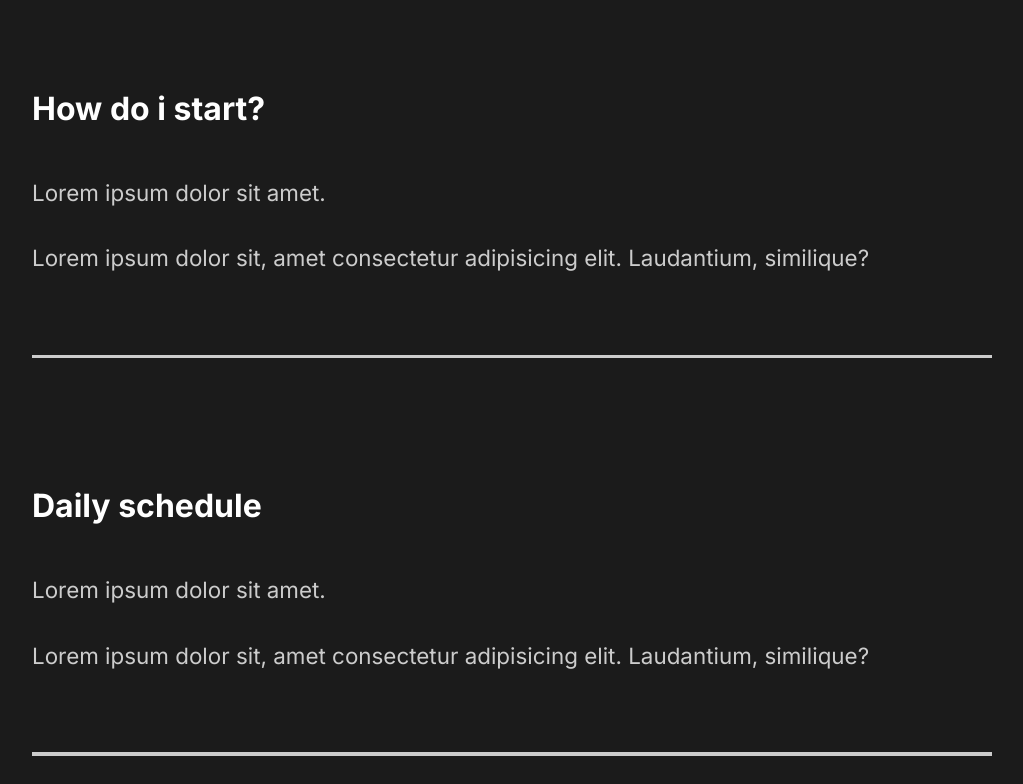
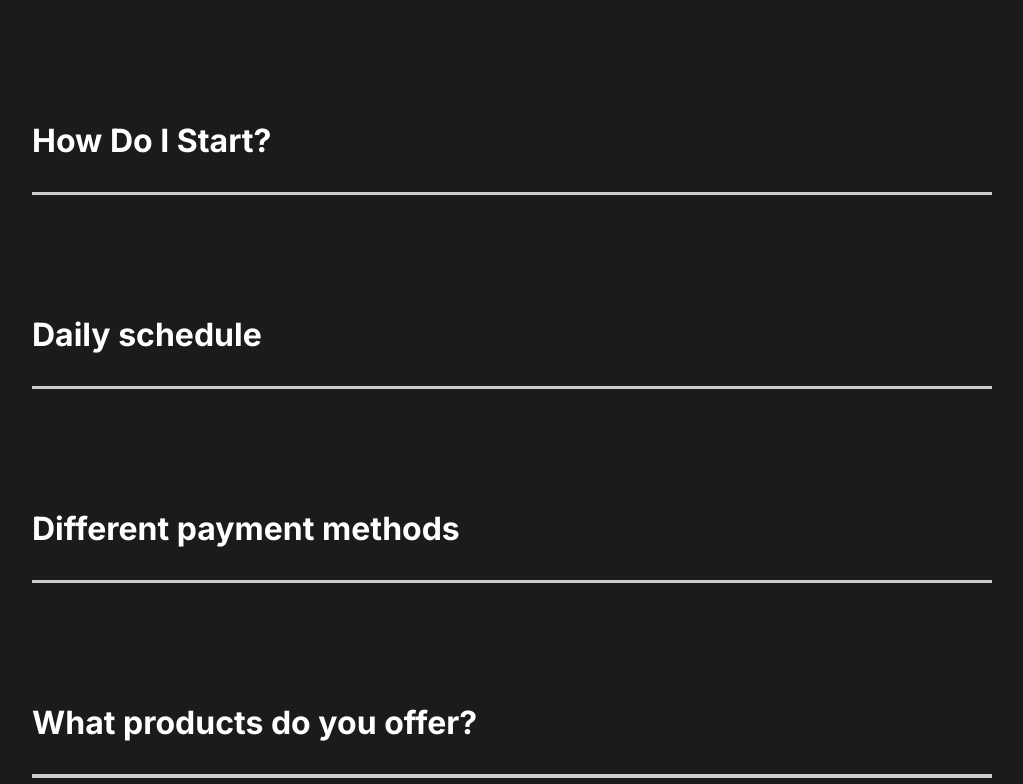
Before and after one commit to SpeghettCode/react-course-capture, a React (Create React App) app: page / in a window 1280 px wide. Shown: the part 2376-3160 px from the top of the page, without its empty margins (128-1151 px from the left). Built offline with nearby package versions, Linux system fonts and the light colour scheme.

Commit message:
12. Animatong

```diff
--- a/src/animation.js
+++ b/src/animation.js
@@ -51,6 +51,7 @@ export const photoAnim = {
 export const lineAnim = {
     hidden: {
         width: '0%',
+        transition: {duration: 0.25}
     },
 
     show: {
--- a/src/component/FaqSection.js
+++ b/src/component/FaqSection.js
@@ -2,49 +2,57 @@ import react from "react";
 // styles
 import styled from 'styled-components';
 import {About} from '../styles';
+
+// animation
 import Toggle from "./Toggle";
+import {AnimateSharedLayout} from 'framer-motion';
+import { useScroll } from "./useScroll";
+import { fade } from '../animation';
 
 const FaqSection = () => {
+    const [element, controls] = useScroll();
+
     return (
-        <Faq>
-            <h2>Any questions? <span>FAQ</span></h2>
-            <Toggle>
+        <Faq ref={element} variants={fade} animate={controls} initial='hidden'>
+            <SectionHeader>Any questions? <span>FAQ</span></SectionHeader>
+
+            <AnimateSharedLayout>
+                <Toggle title='How Do I Start?'>
                     <div className="question">
-                    <h4>How do i start?</h4>
                         <div className="answer-div">
                             <p>Lorem ipsum dolor sit amet.</p>
                             <p>Lorem ipsum dolor sit, amet consectetur adipisicing elit. Laudantium, similique?</p>
                         </div>
-                    <div className="faq-line"></div>
                     </div>
                 </Toggle>
 
+                <Toggle title='Daily schedule'>
                     <div className="question">
-                <h4>Daily schedule</h4>
                         <div className="answer-div">
                             <p>Lorem ipsum dolor sit amet.</p>
                             <p>Lorem ipsum dolor sit, amet consectetur adipisicing elit. Laudantium, similique?</p>
                         </div>
-                <div className="faq-line"></div>
                     </div>
+                </Toggle>
 
+                <Toggle title='Different payment methods'>
                     <div className="question">
-                <h4>Different payment methods</h4>
                         <div className="answer-div">
                             <p>Lorem ipsum dolor sit amet.</p>
                             <p>Lorem ipsum dolor sit, amet consectetur adipisicing elit. Laudantium, similique?</p>
                         </div>
-                <div className="faq-line"></div>
                     </div>
+                </Toggle>
 
+                <Toggle title='What products do you offer?'>
                     <div className="question">
-                <h4>What products do you offer?</h4>
                         <div className="answer-div">
                             <p>Lorem ipsum dolor sit amet.</p>
                             <p>Lorem ipsum dolor sit, amet consectetur adipisicing elit. Laudantium, similique?</p>
                         </div>
-                <div className="faq-line"></div>
                     </div>
+                </Toggle>
+            </AnimateSharedLayout>
         </Faq>
     );
 }
@@ -83,4 +91,8 @@ const Faq = styled(About)`
     }
 `;
 
+const SectionHeader = styled.h2`
+    margin-bottom: 5rem;
+`;
+
 export default FaqSection;
--- a/src/component/ServicesSection.js
+++ b/src/component/ServicesSection.js
@@ -9,10 +9,15 @@ import home2 from '../img/home2.png';
 // styles
 import styled from 'styled-components';
 import { About, Desc, Img } from "../styles";
+// animations
+import { useScroll } from "./useScroll";
+import { fade } from '../animation';
 
 const ServicesSection = () => {
+    const [element, controls] = useScroll();
+
     return (
-        <Services>
+        <Services variants={fade} animate={controls} initial='hidden' ref={element}>
             <Img>
                 <img src={home2} alt="Camera" />
             </Img>
--- a/src/component/Toggle.js
+++ b/src/component/Toggle.js
@@ -1,13 +1,22 @@
 import react, {useState} from "react";
+import {motion} from 'framer-motion';
+import styled from 'styled-components';
 
-const Toggle = ({children}) => {
-    const [toggle, setToggle] = useState(true);
+const Toggle = ({children, title}) => {
+    const [toggle, setToggle] = useState(false);
 
     return (
-        <div onClick={() => setToggle(!toggle)}>
+        <QuestionDiv layout onClick={() => setToggle(!toggle)}>
+            <motion.h4 layout>{title}</motion.h4>
             {toggle ? children : ''}
-        </div>
+            <div className="faq-line"></div>
+        </QuestionDiv>
     );
 }
 
+const QuestionDiv = styled(motion.div)`
+    cursor: pointer;
+    margin-bottom: 7.5rem;
+`;
+
 export default Toggle;
--- /dev/null
+++ b/src/component/useScroll.js
@@ -0,0 +1,16 @@
+import react from "react";
+import {useInView} from 'react-intersection-observer';
+import {useAnimation} from 'framer-motion';
+
+export const useScroll = () => {
+    const controls = useAnimation();
+    const [element, view] = useInView({threshold: 0.5});
+
+    if (view) {
+        controls.start('show');
+    } else {
+        controls.start('hidden');
+    }
+
+    return [element, controls];
+}
--- a/src/pages/OurWork.js
+++ b/src/pages/OurWork.js
@@ -8,8 +8,12 @@ import goodtimes from '../img/goodtimes-small.png';
 //animation
 import {motion} from 'framer-motion';
 import {pageAnim, fade, photoAnim, lineAnim, slider, sliderContainer} from '../animation';
+import {useScroll} from '../component/useScroll';
 
 const OurWork = () => {
+    const [element, controls] = useScroll();
+    const [element2, controls2] = useScroll();
+
     return (
         <Work variants={pageAnim} initial="hidden" animate="show" exit="exit" >
 
@@ -29,16 +33,16 @@ const OurWork = () => {
                     </Hide>
                 </Link>
             </Movie>
-            <Movie>
+            <Movie ref={element} variants={fade} animate={controls} initial='hidden'>
                 <h2>The Racer</h2>
-                <div className="line"></div>
+                <motion.div variants={lineAnim} className="line"></motion.div>
                 <Link to="/work/the-racer">
                     <img src={theracer} alt="women leaning against yellow car" />
                 </Link>
             </Movie>
-            <Movie>
+            <Movie ref={element2} variants={fade} animate={controls2} initial='hidden'>
                 <h2>Good Times</h2>
-                <div className="line"></div>
+                <motion.div variants={lineAnim} className="line"></motion.div>
                 <Link to="/work/good-times">
                     <img src={goodtimes} alt="couple hugging under trees by the ocean" />
                 </Link>
@@ -58,7 +62,7 @@ const Work = styled(motion.div)`
     }
 `;
 
-const Movie = styled.div`
+const Movie = styled(motion.div)`
     padding-bottom: 10rem;
 
     .line {
--- a/src/styles.js
+++ b/src/styles.js
@@ -1,6 +1,7 @@
 import styled from 'styled-components';
+import {motion} from 'framer-motion';
 
-export const About = styled.div`
+export const About = styled(motion.div)`
     min-height: 90vh;
     display: flex;
     align-items: center;
```
Lines whose indentation alone changed are shown as unchanged.
